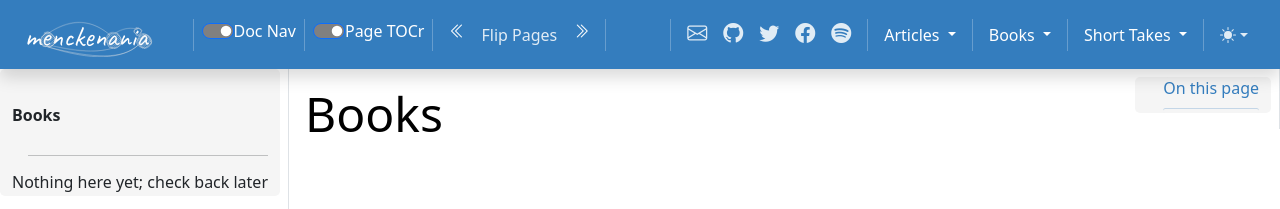
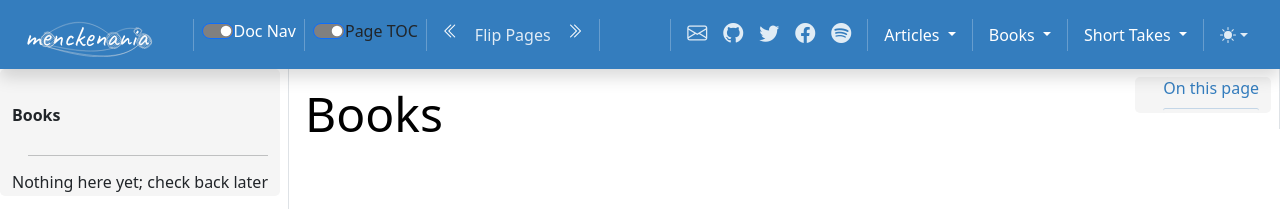
Before and after one commit to menckend/alpha, a Jekyll site: the page built from pages/2/2.md, in a window 1280 px wide. Shown: the top 209 px of the page. Built offline with Jekyll 4.4.1, drawn with Linux system fonts in a browser that asks for light colours.

Commit message:
Update in-page-nav-buttons.html

```diff
--- a/_includes/in-page-nav-buttons.html
+++ b/_includes/in-page-nav-buttons.html
@@ -111,7 +111,7 @@
       <li class="nav-item py-2 py-lg-1 col-12 col-lg-auto">
         <div class="form-check form-switch d-flex align-self-center">
         <input class="form-check-input menck-tn-toggle-control" type="checkbox" id="MenckRightbarToggle" data-bs-target="#MenckRightbar" data-target="#MenckRightbar" data-bs-toggle="collapse" style="background-color:grey;">
-        <label class="form-check-label menck-tn-toggle-label" for="MenckRightbarToggle" style="color:white;"> Page TOCr</label>
+        <label class="form-check-label menck-tn-toggle-label" for="MenckRightbarToggle"> Page TOC</label>
       </div>
     </li>
     <li class="nav-item py-2 py-lg-1 col-12 col-lg-auto">
```
